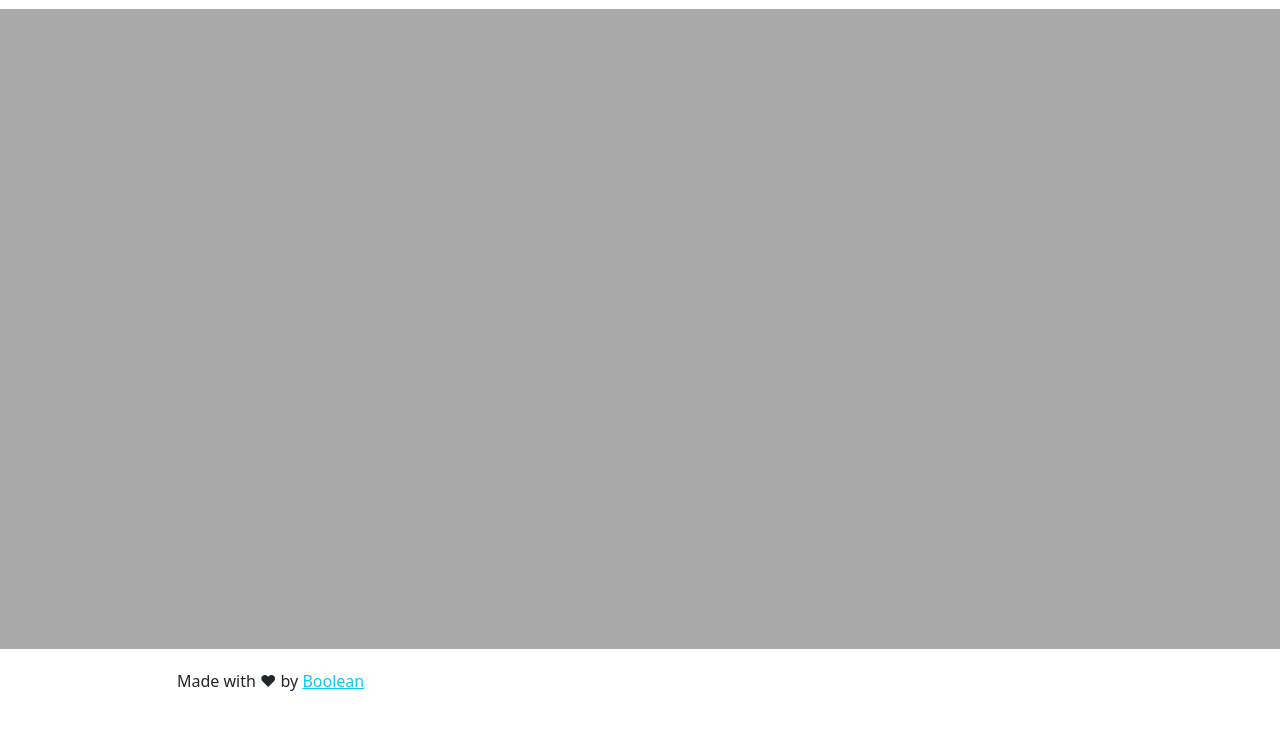
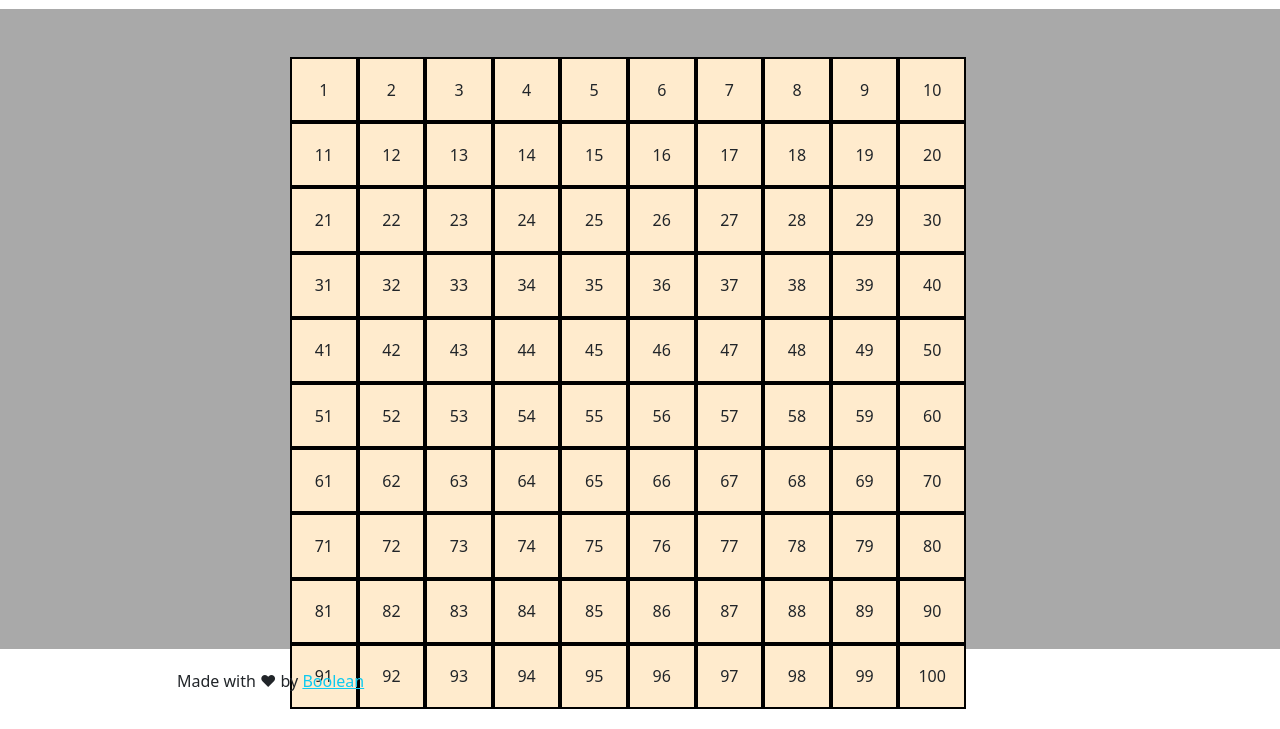
Before and after one commit to Francesco-Capriolo/js-campominato-grid, a plain HTML site: page index.html in a window 1280 px wide. Shown: the part 71-800 px from the top of the page. Drawn offline with nearby package versions, Linux system fonts and the light colour scheme.

Commit message:
create grid element ciclo for

```diff
--- a/css/style.css
+++ b/css/style.css
@@ -12,3 +12,43 @@ main {
 .btn {
     vertical-align: inherit;
 }
+
+div#grid {
+    width: 700px;
+    height: 700px;
+}
+
+.box:hover {
+    opacity: 0.5;
+}
+
+.box {
+    width: calc(100% / 10);
+    border: 2px solid black;
+    cursor: crosshair;
+    background-color: blanchedalmond;
+    display: flex;
+    align-items: center;
+    justify-content: center;
+}
+
+div#grid .box-easy {
+    width: calc(100% / 10);
+    height: calc(100% / 10);
+}
+
+div#grid .box-medium {
+    width: calc(100% / 10);
+    height: calc(100% / 8);
+}
+
+div#grid .box-hard {
+    width: calc(100% / 10);
+    height: calc(100% / 5);
+}
+
+
+
+div.box-clicked {
+    background-color: greenyellow;
+}
--- a/index.html
+++ b/index.html
@@ -39,7 +39,9 @@
 
     <main>
         <section class="container-fluid">
-            <div class="row ">
+            <div class="row justify-content-center w-100">
+                <div id="grid" class="col-10 d-flex flex-wrap pt-5">
+                </div>
             </div>
         </section>
     </main>
--- a/js/main.js
+++ b/js/main.js
@@ -0,0 +1,44 @@
+const gridElement = document.getElementById("grid");
+
+let miniCard = [];
+
+let easyGrid = document.querySelector("button");
+
+//arrow function che restituisce un div
+const createSquare = () => {
+    const currentGrid = document.createElement("div");
+    currentGrid.classList.add("box");
+    return currentGrid;
+}
+
+
+for (i = 1; i <= 100; i++) {
+    const gridSquare = createSquare();
+    gridSquare.innerHTML += [i];
+
+    gridSquare.addEventListener('click', function () {
+        this.classList.toggle('box-clicked');
+    })
+    gridElement.appendChild(gridSquare);
+
+}
+
+/* for (i = 1; i <= 80; i++) {
+    const gridSquare = createSquare();
+
+    gridSquare.addEventListener('click', function () {
+        this.classList.toggle('box-clicked');
+    })
+    gridElement.appendChild(gridSquare);
+
+} */
+
+/* for (i = 1; i <= 50; i++) {
+    const gridSquare = createSquare();
+
+    gridSquare.addEventListener('click', function () {
+        this.classList.toggle('box-clicked');
+    })
+    gridElement.appendChild(gridSquare);
+
+} */
```
